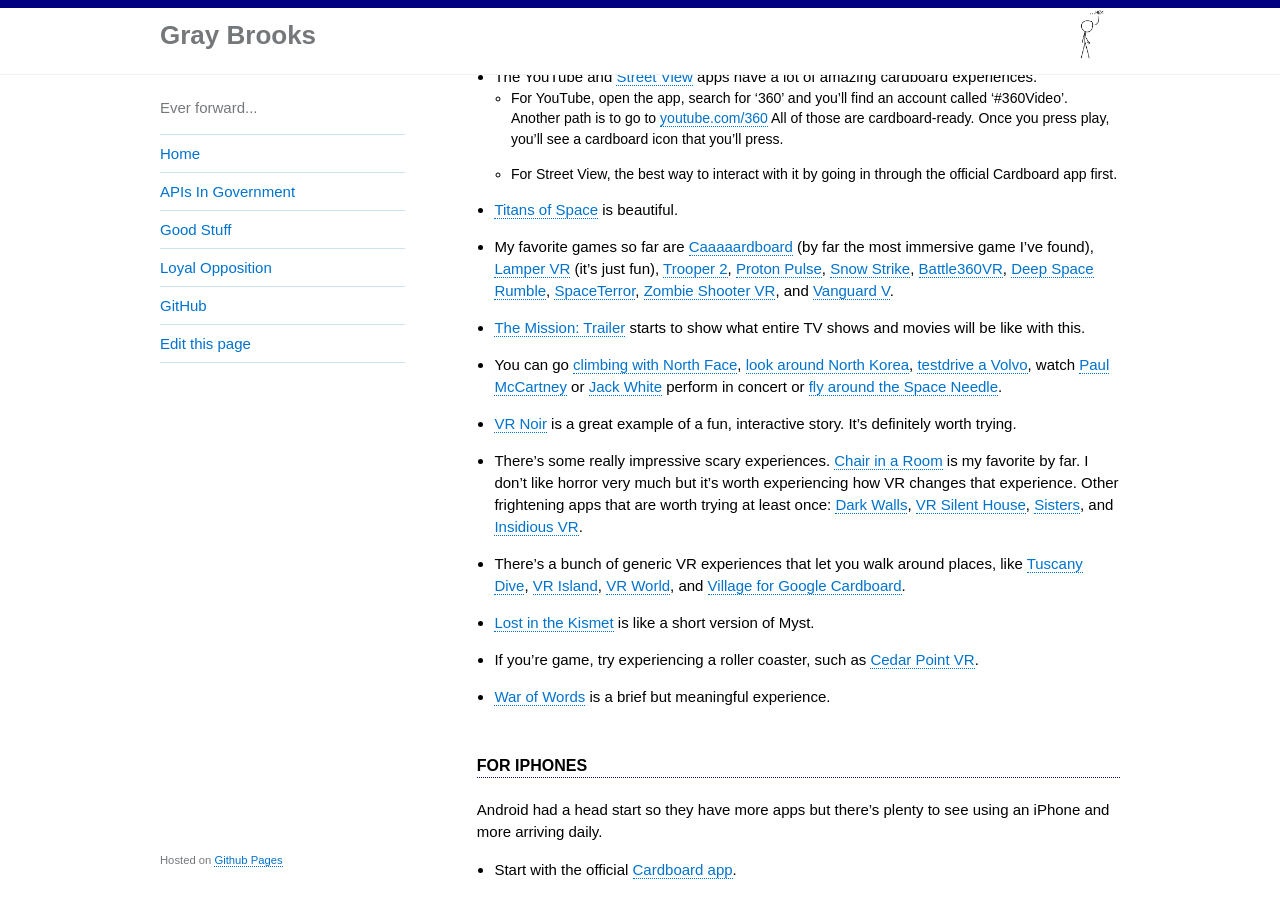
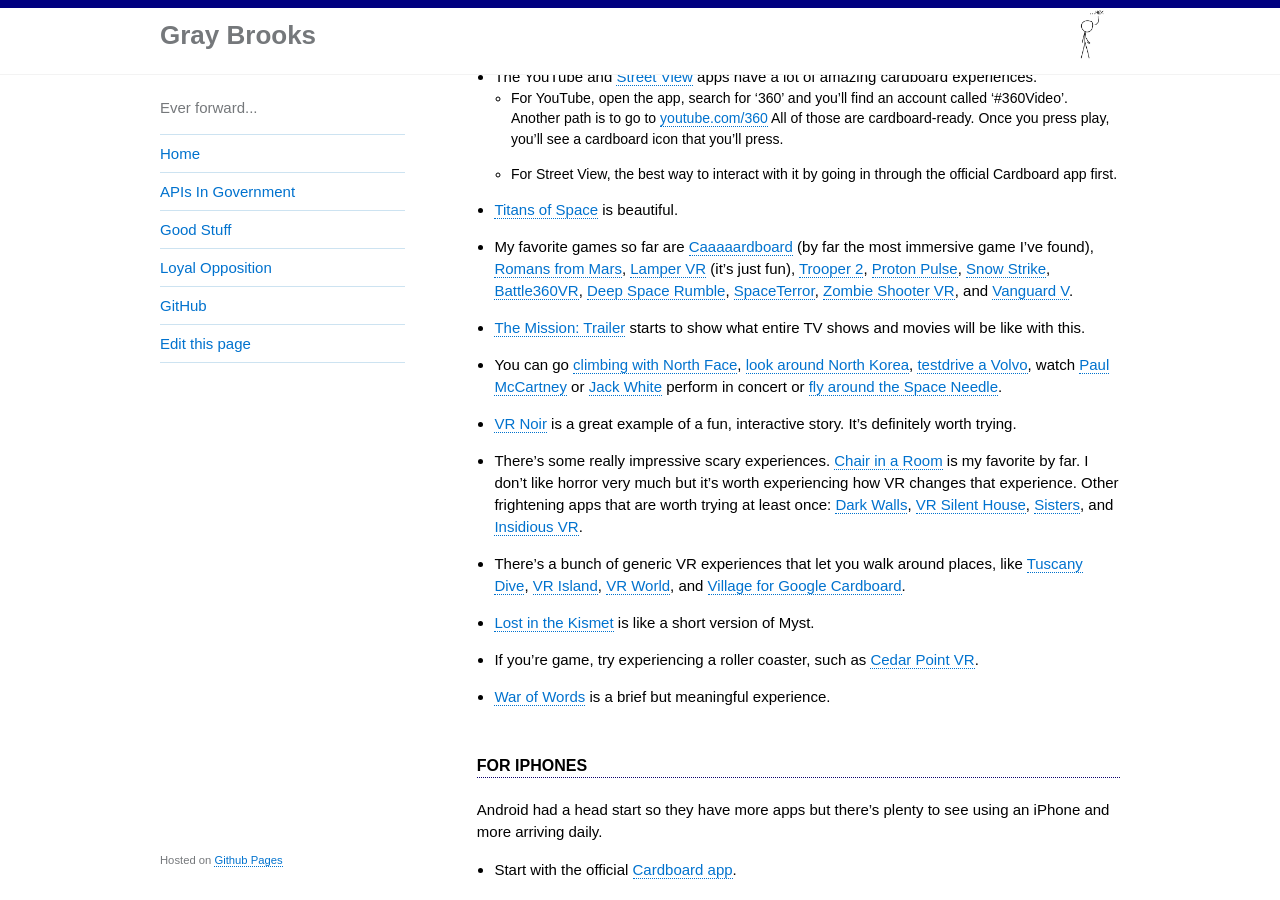
Before and after one commit to gbinal/gbinal.github.com, a Jekyll site: the page built from pages/cardboard.md, in a window 1280 px wide and 900 px high, scrolled down 1573 px. Built offline with Jekyll 4.4.1, drawn with Linux system fonts in a browser that asks for light colours.

Commit message:
one more

```diff
--- a/pages/cardboard.md
+++ b/pages/cardboard.md
@@ -50,7 +50,7 @@ There's a ton to try but here's some highlights to get you started. Remember, it
   * For YouTube, open the app, search for '360' and you'll find an account called '#360Video'.  Another path is to go to [youtube.com/360](https://www.youtube.com/360)  All of those are cardboard-ready.  Once you press play, you'll see a cardboard icon that you'll press.
   * For Street View, the best way to interact with it by going in through the official Cardboard app first.
 * [Titans of Space](https://play.google.com/store/apps/details?id=com.drashvr.titansofspacecb) is beautiful.
-* My favorite games so far are [Caaaaardboard](https://play.google.com/store/apps/details?id=com.dejobaangames.caaaaardboard&hl=en) (by far the most immersive game I've found), [Lamper VR](https://play.google.com/store/apps/details?id=com.ArchiactInteractive.LamperVR) (it's just fun), [Trooper 2](https://play.google.com/store/apps/details?id=org.cmdr2.trooper2c), [Proton Pulse](https://play.google.com/store/apps/details?id=com.ZeroTransform.ProtonPulse), [Snow Strike](https://play.google.com/store/apps/details?id=co.dpid.snowstrike.free.cardboard&hl=en), [Battle360VR](https://play.google.com/store/apps/details?id=com.oddknot.battle360vr), [Deep Space Rumble](https://play.google.com/store/apps/details?id=com.gamearx.spacerumble), [SpaceTerror](https://play.google.com/store/apps/details?id=kos.is.working&hl=en), [Zombie Shooter VR](https://play.google.com/store/apps/details?id=com.fibrum.zombievr&hl=en), and [Vanguard V](https://play.google.com/store/apps/details?id=com.ZeroTransform.VanguardV).
+* My favorite games so far are [Caaaaardboard](https://play.google.com/store/apps/details?id=com.dejobaangames.caaaaardboard&hl=en) (by far the most immersive game I've found), [Romans from Mars](https://play.google.com/store/apps/details?id=com.Sidekick.Romans360Cardboard&hl=en), [Lamper VR](https://play.google.com/store/apps/details?id=com.ArchiactInteractive.LamperVR) (it's just fun), [Trooper 2](https://play.google.com/store/apps/details?id=org.cmdr2.trooper2c), [Proton Pulse](https://play.google.com/store/apps/details?id=com.ZeroTransform.ProtonPulse), [Snow Strike](https://play.google.com/store/apps/details?id=co.dpid.snowstrike.free.cardboard&hl=en), [Battle360VR](https://play.google.com/store/apps/details?id=com.oddknot.battle360vr), [Deep Space Rumble](https://play.google.com/store/apps/details?id=com.gamearx.spacerumble), [SpaceTerror](https://play.google.com/store/apps/details?id=kos.is.working&hl=en), [Zombie Shooter VR](https://play.google.com/store/apps/details?id=com.fibrum.zombievr&hl=en), and [Vanguard V](https://play.google.com/store/apps/details?id=com.ZeroTransform.VanguardV).
 * [The Mission: Trailer](https://play.google.com/store/apps/details?id=com.jauntvr.preview.mission&hl=en) starts to show what entire TV shows and movies will be like with this.
 * You can go [climbing with North Face](https://play.google.com/store/apps/details?id=com.jauntvr.preview.tnf), [look around North Korea](https://play.google.com/store/apps/details?id=com.jauntvr.preview.northkorea), [testdrive a Volvo](https://play.google.com/store/apps/details?id=com.volvo.volvoreality), watch [Paul McCartney](https://play.google.com/store/apps/details?id=com.jauntvr.preview.mccartney) or [Jack White](https://play.google.com/store/apps/details?id=com.jauntvr.preview.jackwhite) perform in concert or [fly around the Space Needle](https://play.google.com/store/apps/details?id=com.wemersive.spaceneedle).
 * [VR Noir](https://play.google.com/store/apps/details?id=co.startvr.vrnoircb&hl=en) is a great example of a fun, interactive story.  It's definitely worth trying.
```
